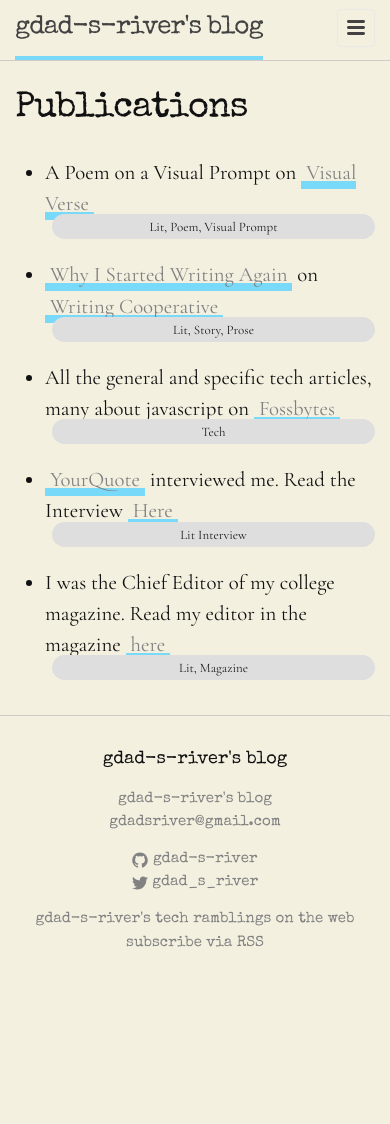
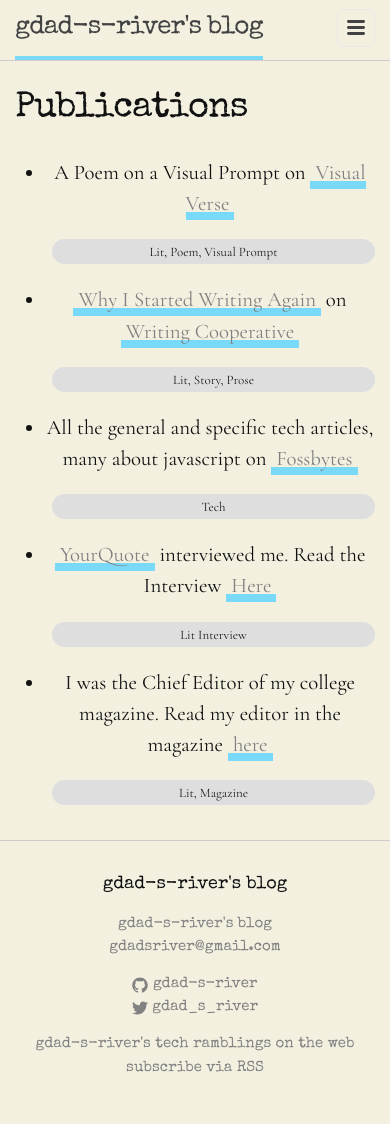
Before and after one commit to gdad-s-river/gdad-s-river.github.io, a Jekyll site: the page built from Publications.md, in a window 390 px wide. Built offline with Jekyll 4.4.1, drawn with Linux system fonts in a browser that asks for light colours; before the commit the page ends 999 px from its top, so only the background shows below that.

Commit message:
publication page for mobile fixed

```diff
--- a/_layouts/page.html
+++ b/_layouts/page.html
@@ -7,7 +7,7 @@ layout: default
     <h1 class="post-title">{{ page.title }}</h1>
   </header>
 
-  <div class="post-content">
+  <div class="post-content nav-page-content">
     {{ content }}
   </div>
 
--- a/_sass/_layout.scss
+++ b/_sass/_layout.scss
@@ -319,6 +319,16 @@
     font-size: 1.3rem;
     margin-bottom: $spacing-unit;
 
+    &.nav-page-content {
+      // display: none;
+      @include media-query($on-palm) {
+        text-align: center;
+        .chip-tag {
+          margin-top: 25px;
+        }
+      }
+    }
+
     a {
         text-decoration: inherit;
         border-bottom: 4px solid #79d9f9;
--- a/sw.js
+++ b/sw.js
@@ -2,7 +2,7 @@
 layout: null
 ---
 
-const staticCacheName = "gdad-s-river-static-v86";
+const staticCacheName = "gdad-s-river-static-v87";
 
 console.log("installing service worker");
 
```
